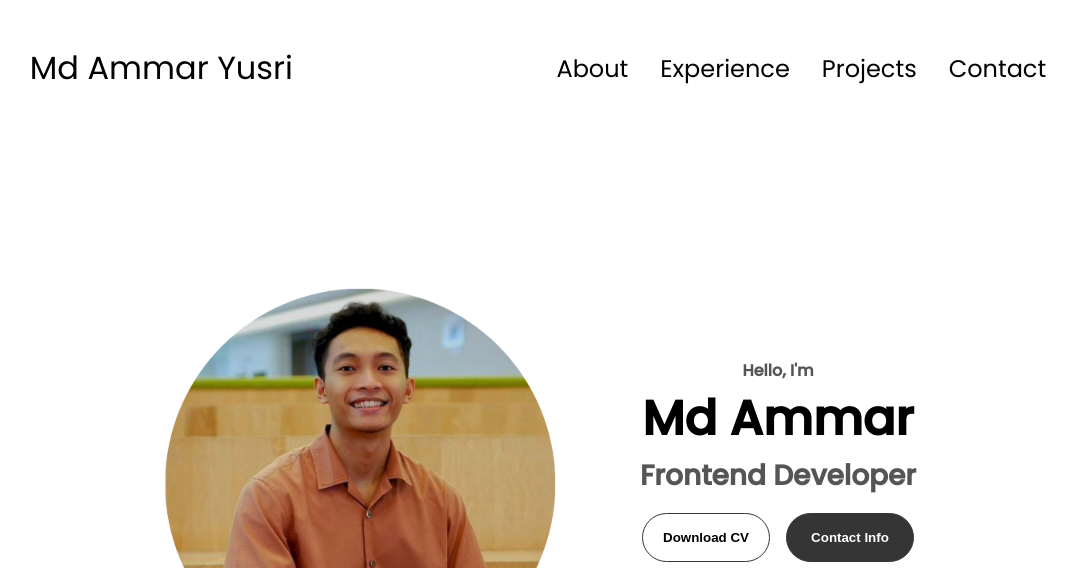
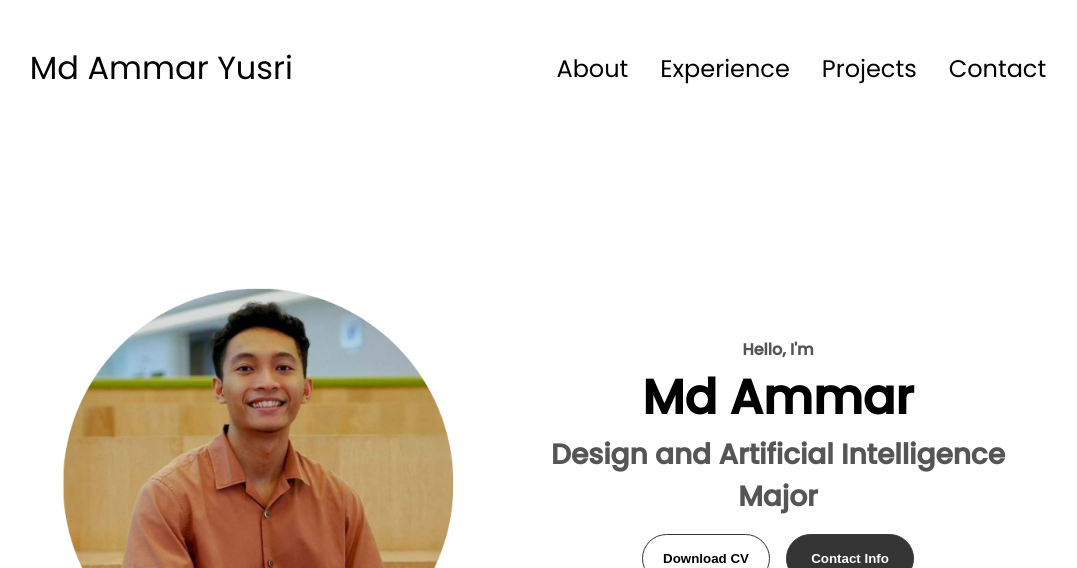
Before and after one commit to Ammaryvs/html-css-js-portfolio2, a plain HTML site: page index.html in a window 1280 px wide. Shown: the top 568 px of the page, without its empty margins (102-1179 px from the left). Drawn offline with Linux system fonts and the light colour scheme.

Commit message:
nametest

```diff
--- a/index.html
+++ b/index.html
@@ -43,7 +43,7 @@
             <div class="section__text">
                 <p class="section__text__p1">Hello, I'm</p>
                 <h1 class="title">Md Ammar</h1>
-                <p class="section__text__p2">Frontend Developer</p>
+                <p class="section__text__p2">Design and Artificial Intelligence Major</p>
                 <div class="btn-container">
                     <button class="btn btn-color-2" onclick="window.open('./assets/resume-example.pdf')">Download CV
                     </button>
```
